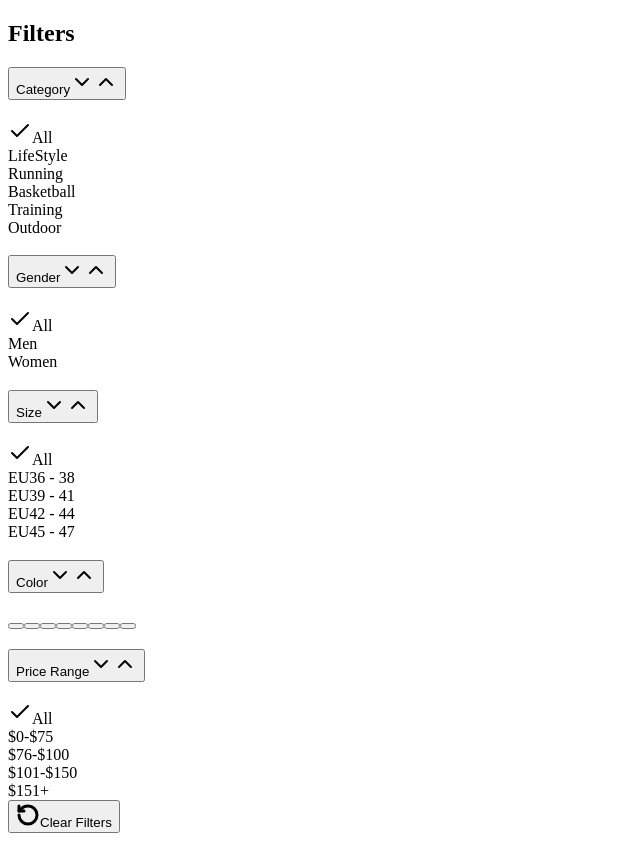
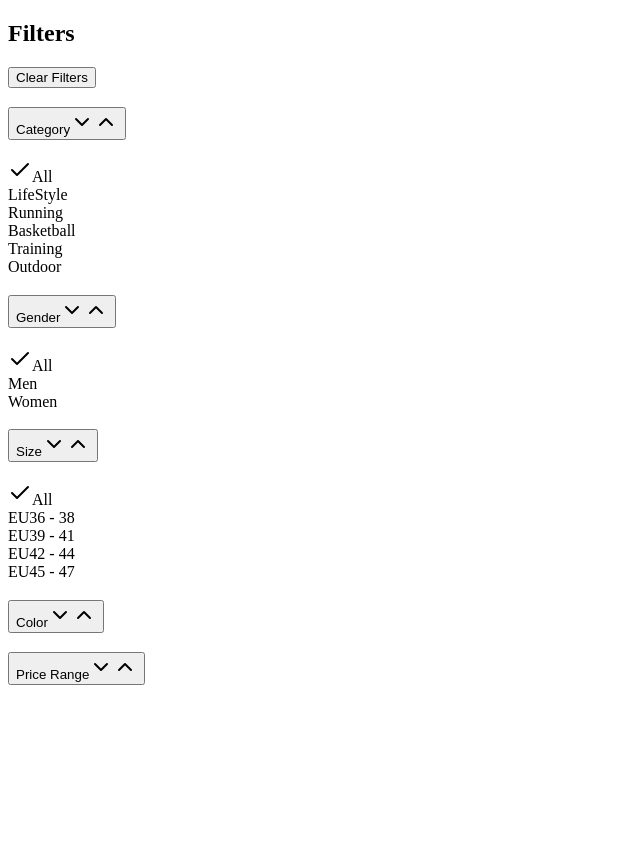
Before and after one commit to nimabed/ecommerce-product-page, a Next.js app: page /products/FilterDesktop in a window 1280 px wide. Shown: the whole page, without its empty margins (0-640 px from the left). After the commit the page ends 800 px from the top, so only its background shows below. Built offline with nearby package versions, Linux system fonts and the light colour scheme.

Commit message:
Fixing scroll behavior on filter and modal components.

```diff
--- a/components/ui/Modal.tsx
+++ b/components/ui/Modal.tsx
@@ -49,7 +49,7 @@ export default function Modal({children, ref, className, closeManually}:
 
   return (
     <dialog
-      className={cn("size-full max-w-none max-h-none bg-transparent backdrop:bg-black/60", className)}
+      className={cn("size-full max-w-none max-h-none bg-transparent overflow-y-auto backdrop:bg-black/60", className)}
       ref={dialog}
       onClick={clickOnBackdrop}
       onCancel={pressEscKey}
--- a/components/ui/select.tsx
+++ b/components/ui/select.tsx
@@ -48,7 +48,7 @@ function SelectTrigger({
       {children}
       <SelectPrimitive.Icon
         render={
-          <ChevronDownIcon className="pointer-events-none size-4 text-muted-foreground" />
+          <ChevronDownIcon className="pointer-events-none size-4 text-primary" />
         }
       />
     </SelectPrimitive.Trigger>
@@ -129,7 +129,7 @@ function SelectItem({
           <span className="pointer-events-none absolute right-2 flex size-4 items-center justify-center" />
         }
       >
-        <CheckIcon className="pointer-events-none" />
+        <CheckIcon className="pointer-events-none text-primary" />
       </SelectPrimitive.ItemIndicator>
     </SelectPrimitive.Item>
   )
--- a/pages/products/Filter.tsx
+++ b/pages/products/Filter.tsx
@@ -17,6 +17,7 @@ export default function Filter() {
     setIsClosing(true);
     setTimeout(() => {
       dialogRef.current?.close();
+      document.body.style.overflow = '';
       setIsClosing(false);
     }, 400)
   }
@@ -24,11 +25,13 @@ export default function Filter() {
   function filterButtonHandler() {
     setContent('filter');
     dialogRef.current?.open();
+    document.body.style.overflow = 'hidden';
   }
 
   function sortButtonHandler() {
     setContent('sort');
     dialogRef.current?.open();
+    document.body.style.overflow = 'hidden';
   }
 
   return (
--- a/pages/products/FilterAccordion.tsx
+++ b/pages/products/FilterAccordion.tsx
@@ -55,7 +55,7 @@ const filterData = [
     title: "Color",
     value: "color",
     items: [
-      { value: "bg-white", label: "White", isActive: true },
+      { value: "bg-white", label: "White", isActive: false },
       { value: "bg-black", label: "black", isActive: false },
       { value: "bg-gray-400", label: "Gray", isActive: false },
       { value: "bg-orange-400", label: "Orange", isActive: false },
@@ -112,7 +112,7 @@ function FilterColors({ items }: filterItemsProp) {
   )
 }
 
-export default function FilterAccordion({ isDesktop }:{
+export default function FilterAccordion({ isDesktop }: {
   isDesktop: boolean
 }) {
   return (
@@ -120,17 +120,17 @@ export default function FilterAccordion({ isDesktop }:{
       multiple
       defaultValue={
         isDesktop
-          ? ["category","gender", "size", "color", "price"]
+          ? ["category", "gender", "size"]
           : undefined}
     >
       {
         filterData.map(filter => (
           <AccordionItem
-          key={filter.value}
-          value={filter.value}
-          className={cn("border-b-dark-grayish-blue/20",
-            isDesktop ? "px-3" : "px-6"
-          )}
+            key={filter.value}
+            value={filter.value}
+            className={cn("border-b-dark-grayish-blue/20",
+              isDesktop ? "px-3" : "px-6"
+            )}
           >
             <AccordionTrigger
               chevronColor={isDesktop ? "text-primary" : "text-black"}
@@ -146,6 +146,7 @@ export default function FilterAccordion({ isDesktop }:{
           </AccordionItem>
         ))
       }
-    </Accordion>
+    </Accordion >
+
   )
 }
--- a/pages/products/FilterContents.tsx
+++ b/pages/products/FilterContents.tsx
@@ -1,12 +1,8 @@
 import Container from '@/components/ui/container';
 import { Button } from '@/components/ui/button';
 import { Separator } from '@/components/ui/separator';
-import { Checkbox } from '@/components/ui/checkbox';
-import { Label } from '@/components/ui/label';
-import PriceSlider from './PriceSlider';
 import { X } from 'lucide-react';
 import { cn } from '@/lib/utils';
-
 import FilterAccordion from './FilterAccordion';
 
 export default function FilterContents({ onClose, isClosing }: {
@@ -33,7 +29,6 @@ export default function FilterContents({ onClose, isClosing }: {
 
       <FilterAccordion isDesktop={false} />
 
-
       {/* Actions */}
       <Container>
         <div className="flex items-center gap-3 py-4">
--- a/pages/products/FilterDesktop.tsx
+++ b/pages/products/FilterDesktop.tsx
@@ -1,26 +1,20 @@
-import { Separator } from '@/components/ui/separator';
 import { Button } from '@/components/ui/button';
-import { RotateCcw } from 'lucide-react';
-
-
 import FilterAccordion from './FilterAccordion';
 
 export default function FilterDesktop() {
   return (
-    <div className="hidden w-full ring ring-dark-grayish-blue/20 ml-0.5 rounded-md md:block">
-      {/* Title Section */}
-      <h2 className="font-semibold text-base text-primary uppercase tracking-wide p-3">Filters</h2>
-      <Separator className="bg-dark-grayish-blue/20" />
+    <div className="hidden w-full ml-0.5 md:block">
+      <div className="sticky top-3 ring ring-dark-grayish-blue/20 rounded-md overflow-y-scroll scroll-smooth overscroll-none max-h-screen">
+        {/* Title Section */}
+        <div className="sticky top-0 flex items-center justify-between p-3 bg-white border-b border-b-dark-grayish-blue/20 z-1">
+          <h2 className="font-semibold text-base uppercase tracking-wide">Filters</h2>
+          <Button variant="link" className="font-medium text-sm text-primary no-underline! hover:opacity-80">
+            Clear Filters
+          </Button>
+        </div>
 
-      <FilterAccordion isDesktop />
+        <FilterAccordion isDesktop />
 
-
-      {/* Reset Button */}
-      <div className="py-3">
-        <Button variant="link" className="font-bold text-base text-primary no-underline! hover:opacity-80">
-          <RotateCcw strokeWidth={3} className="size-4" />
-          Clear Filters
-        </Button>
       </div>
     </div>
 
```
Also changed, not shown: app/products/page.tsx (+2 -6 lines).
